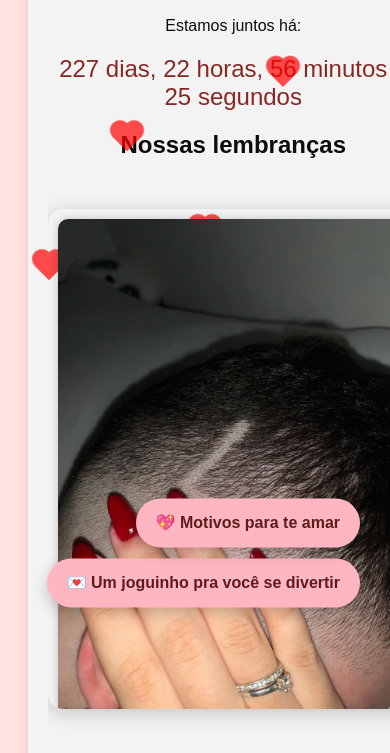
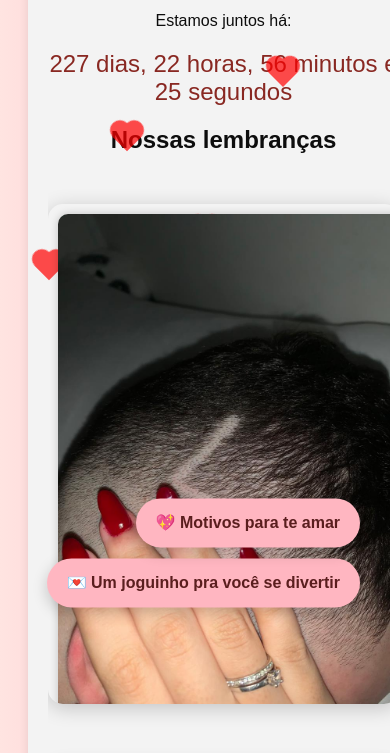
Before and after one commit to DaviFreitasSilva/Site-da-momo, a plain HTML site: page index.html in a window 390 px wide. Shown: the part 201-954 px from the top of the page. Drawn offline with Linux system fonts and the light colour scheme.

Commit message:
Update style.css

```diff
--- a/style.css
+++ b/style.css
@@ -417,8 +417,8 @@ h1 {
 
 @media (max-width: 480px) {
   .container {
-    max-width: 95vw;
-    width: 95vw;
-    padding: 25px 20px;
+    max-width: 90vw;
+    width: 90vw;
+    padding: 20px;
   }
 }
```
